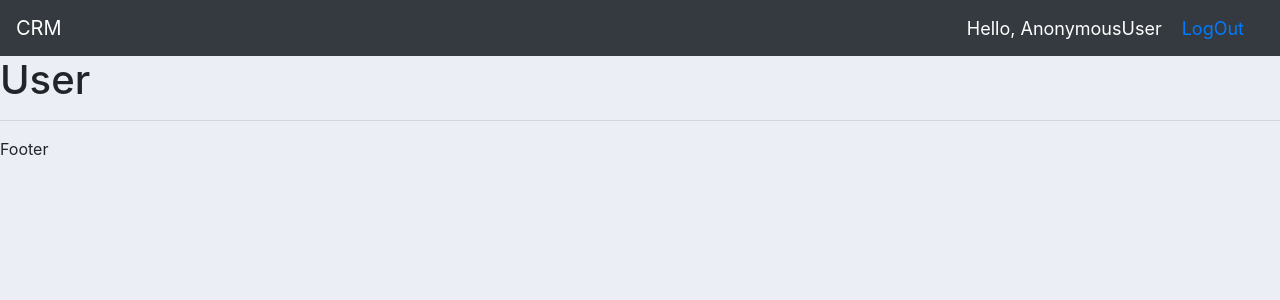
After one commit to daniel-goncalves31/python-django-crm, a Django app: page /user/ in a window 1280 px wide. The commit adds this page. Shown: the top 300 px of the page. Run offline with Django 3.2, Linux system fonts and the light colour scheme; some libraries are stand-ins or nearby versions.

Commit message:
Added the user permissions funcionality

```diff
--- a/accounts/templates/accounts/navbar.html
+++ b/accounts/templates/accounts/navbar.html
@@ -6,12 +6,16 @@
   </button>
   <div class="collapse navbar-collapse" id="navbarNav">
     <ul class="navbar-nav">
+      {% if request.user.is_staff %}
+
       <li class="nav-item active">
         <a class="nav-link" href="{% url 'home' %}">Dashboard</a>
       </li>
       <li class="nav-item">
         <a class="nav-link" href="{% url 'products' %}">Products</a>
       </li>
+
+      {% endif %}
     </ul>
   </div>
 
--- /dev/null
+++ b/accounts/templates/accounts/user.html
@@ -0,0 +1,4 @@
+{% extends "accounts/main.html" %}
+{% block content %}
+<h1>User</h1>
+{% endblock content %}
--- a/accounts/urls.py
+++ b/accounts/urls.py
@@ -10,5 +10,6 @@ urlpatterns = [
     path('delete_order/<str:pk>/', views.delete_order, name='delete_order'),
     path('login/', views.login_page, name='login'),
     path('register/', views.register_page, name='register'),
-    path('logout/', views.logout_user, name='logout')
+    path('logout/', views.logout_user, name='logout'),
+    path('user/', views.user, name='user_page')
 ]
--- a/accounts/views.py
+++ b/accounts/views.py
@@ -3,12 +3,20 @@ from django.forms import inlineformset_factory
 from django.contrib import messages
 from django.contrib.auth import login, logout, authenticate
 from django.contrib.auth.decorators import login_required
+from django.contrib.auth.models import Group
 from .models import Product, Order, Customer
 from .forms import OrderForm, CreateUserForm
 from .filters import OrderFilter
+from .decorators import unauthenticated_user, allowed_users, admin_only
+
+
+def user(request):
+    context = {}
+    return render(request, 'accounts/user.html', context)
 
 
 @login_required(login_url='login')
+@admin_only
 def home(request):
 
     orders = Order.objects.all()
@@ -92,15 +100,17 @@ def delete_order(request, pk):
     return render(request, 'accounts/delete.html', context)
 
 
+@unauthenticated_user
 def register_page(request):
-
-    if request.user.is_authenticated:
-        return redirect('home')
 
     if request.method == 'POST':
         form = CreateUserForm(request.POST)
         if form.is_valid():
-            form.save()
+            user = form.save()
+
+            group = Group.objects.get(name="customer")
+            user.groups.add(group)
+
             username = form.cleaned_data.get('username')
             messages.success(
                 request, f"The user {username} was created successffully")
@@ -111,9 +121,8 @@ def register_page(request):
     return render(request, 'accounts/register.html', context)
 
 
+@unauthenticated_user
 def login_page(request):
-    if request.user.is_authenticated:
-        return redirect('home')
 
     if request.method == 'POST':
         username = request.POST.get('username')
```
Also changed, not shown: accounts/decorators.py (added, +45 -0 lines).
